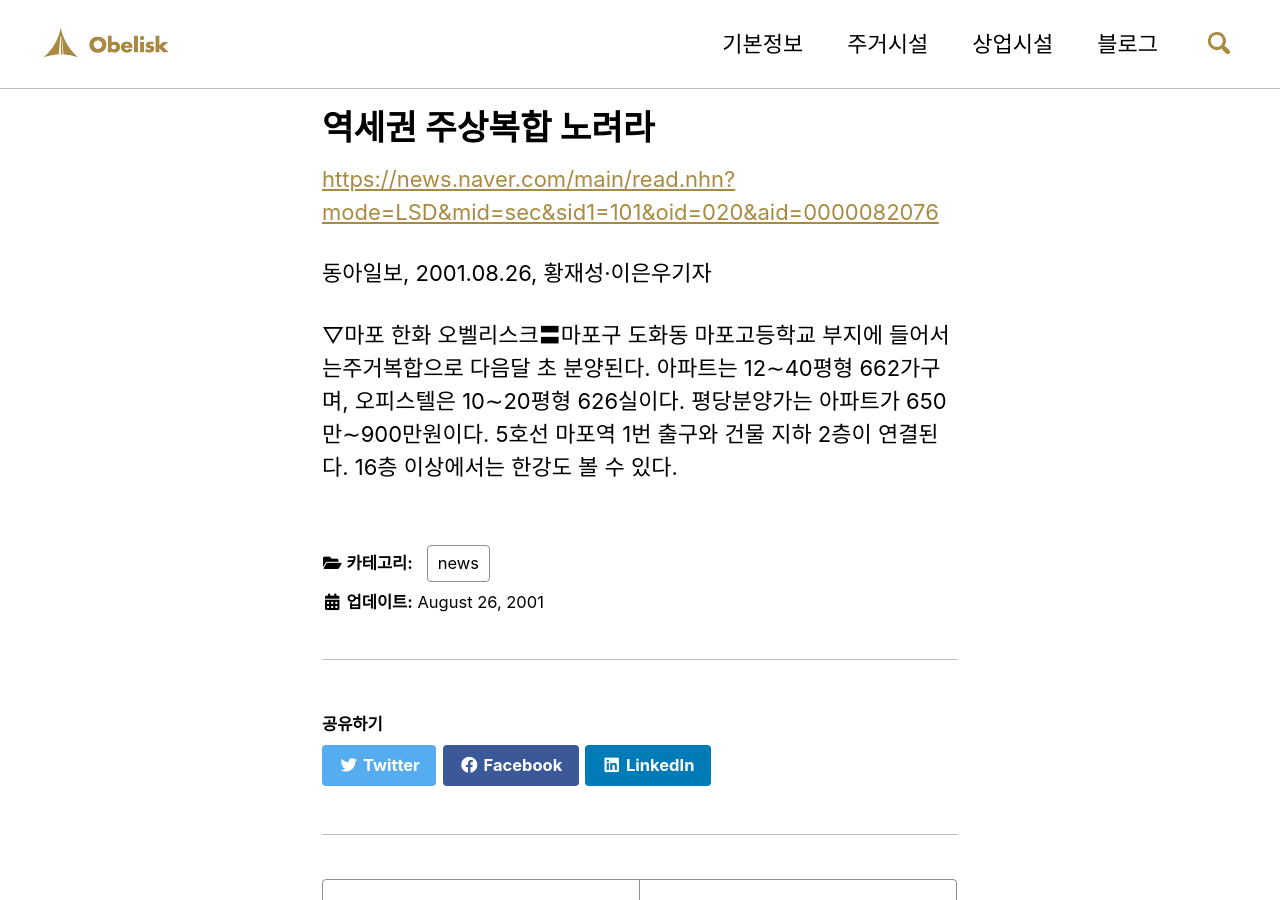
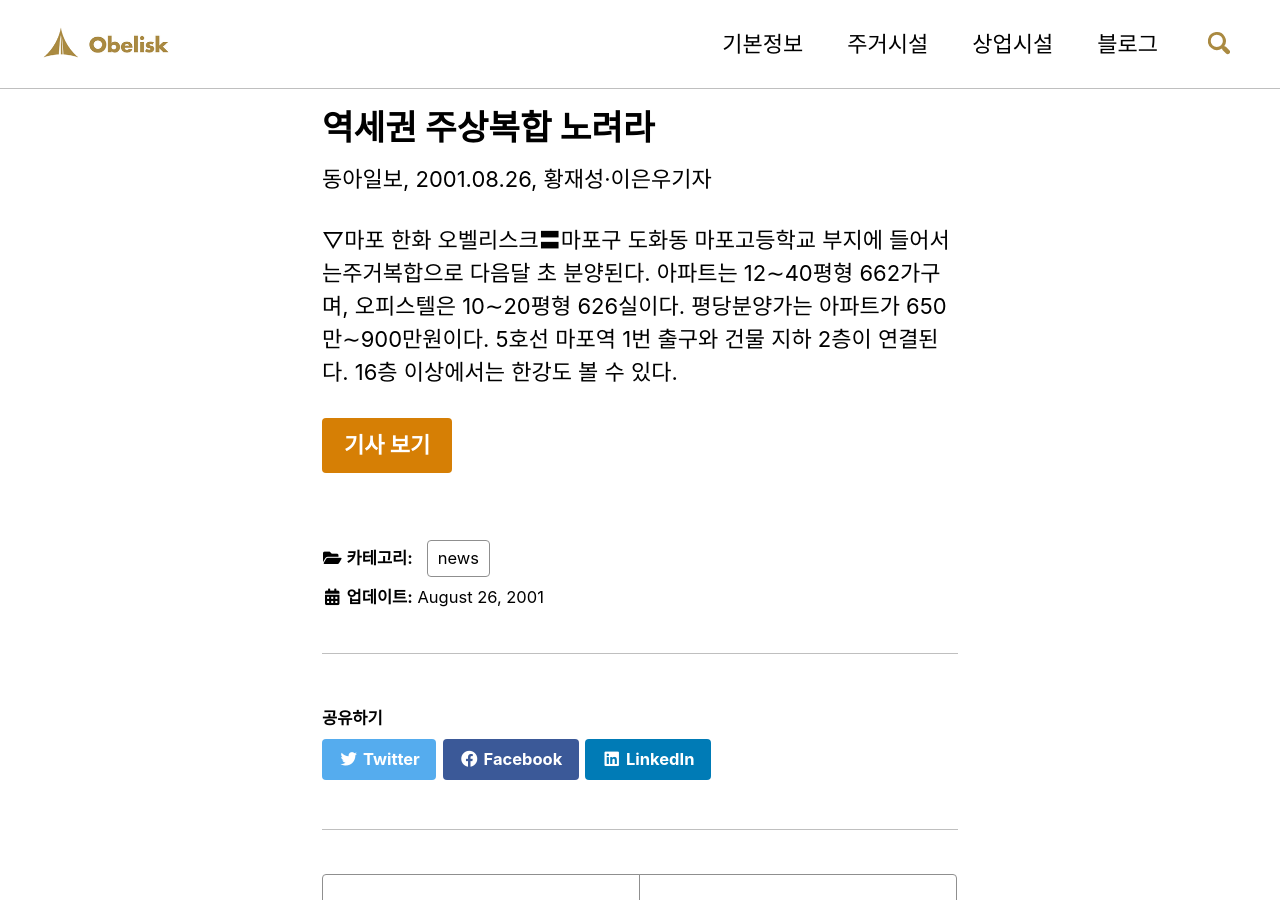
Before and after one commit to mapoobelisk/mapoobelisk.github.io, a Jekyll site: the page built from _posts/2001-08-26-역세권-주상복합-노려라.md, in a window 1280 px wide and 900 px high. Built offline with Jekyll 4.4.1, drawn with Linux system fonts in a browser that asks for light colours; cached includes are drawn as plain includes.

Commit message:
Update 2001-08-26-역세권-주상복합-노려라.md

```diff
--- a/_posts/2001-08-26-역세권-주상복합-노려라.md
+++ b/_posts/2001-08-26-역세권-주상복합-노려라.md
@@ -3,10 +3,8 @@
 date: 2001-08-26 06:52:00 -0400
 categories: news
 ---
-[https://news.naver.com/main/read.nhn?mode=LSD&mid=sec&sid1=101&oid=020&aid=0000082076]
-
 동아일보, 2001.08.26, 황재성·이은우기자
 
 ▽마포 한화 오벨리스크〓마포구 도화동 마포고등학교 부지에 들어서는주거복합으로 다음달 초 분양된다. 아파트는 12∼40평형 662가구며, 오피스텔은 10∼20평형 626실이다. 평당분양가는 아파트가 650만∼900만원이다. 5호선 마포역 1번 출구와 건물 지하 2층이 연결된다. 16층 이상에서는 한강도 볼 수 있다.
 
-[https://news.naver.com/main/read.nhn?mode=LSD&mid=sec&sid1=101&oid=020&aid=0000082076]: https://news.naver.com/main/read.nhn?mode=LSD&mid=sec&sid1=101&oid=020&aid=0000082076
+[기사 보기]({{ "https://news.naver.com/main/read.nhn?mode=LSD&mid=sec&sid1=101&oid=020&aid=0000082076" }}){: .btn .btn--warning .btn--large}
```
